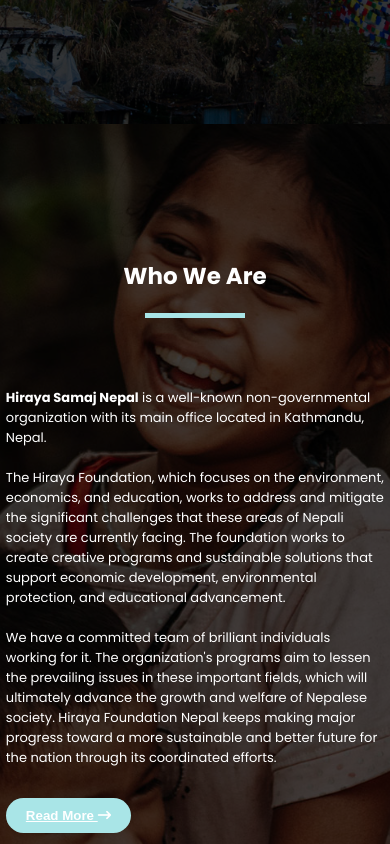
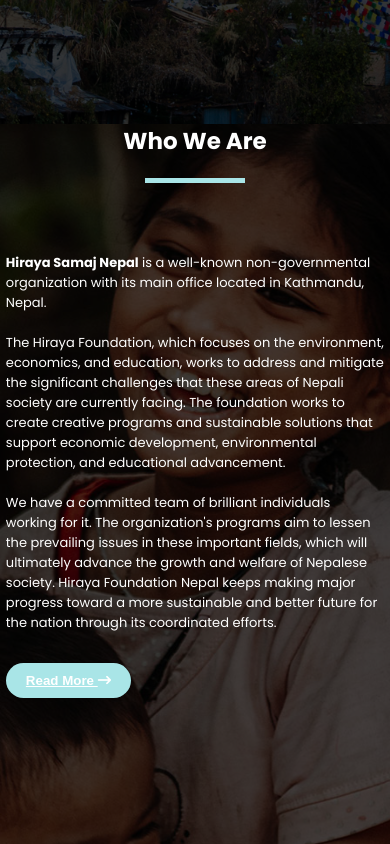
Before and after one commit to Satish463143/NGO_website, a React (Vite) app in the folder frontend/: page / in a window 390 px wide. Shown: the part 720-1564 px from the top of the page. Built offline with nearby package versions, Linux system fonts and the light colour scheme; no server answers; a web font is replaced by a local one.

Commit message:
work on responsive

```diff
--- a/frontend/src/component/Banner_2/Banner_2.css
+++ b/frontend/src/component/Banner_2/Banner_2.css
@@ -1,18 +1,21 @@
 .banner_2{
     display: flex;
-    height: 100vh;
+    height: 100%;
     width: 100%;
-    display: flex;
     justify-content: center;
     gap: 50px;
     align-items: center;
     flex-direction: column;
 }
+.banner_bg{
+    width: 100%;
+    height: 100vh;
+    min-height: 900px;
+}
 .banner_2_grid{
     display: grid;
     grid-template-columns: 45% 45%;
     justify-content: space-between;
-
     width: 100%;
 }
 .banner_2_grid button{
@@ -40,16 +43,20 @@
     height: auto;
     position: relative;
 }
-@media (max-width:600px){
+@media (max-width:800px){
+    .banner_2_img{
+        display: none;
+    }
     .banner_2_grid{
         grid-template-columns: 100%;
     }
+}
+@media (max-width:600px){
+
     .banner_2_grid p{
         font-size: 13px;
     }
-    .banner_2_img{
-        display: none;
-    }
+
     .banner_2 h1{
         font-size: 23px;
     }
--- a/frontend/src/component/Banner_2/Banner_2.jsx
+++ b/frontend/src/component/Banner_2/Banner_2.jsx
@@ -7,7 +7,7 @@
 
 const Banner_2 = () => {
   return (
-    <div className='banner'>
+    <div className='banner banner_bg'>
       <img className="desktopImg" src={nepalvillage} alt="" />
       <img className="mobileImg" src={nepalvillage} alt="" />
       <div className='bananere_ovelay'></div>
--- a/frontend/src/component/Gallery/Gallery.css
+++ b/frontend/src/component/Gallery/Gallery.css
@@ -29,3 +29,13 @@
     font-weight: 600;
     text-decoration: underline;
 }
+@media (max-width:800px){
+    .gallery_grid img {
+        width: calc(40% - 20px);
+    }
+}
+@media (max-width:600px){
+    .gallery_grid img {
+        width: calc(70% - 20px);
+    }
+}
--- a/frontend/src/component/YoutubeVideo/YoutubeVideo.css
+++ b/frontend/src/component/YoutubeVideo/YoutubeVideo.css
@@ -8,7 +8,7 @@
 .youtubeGrid iframe{
     height: 228px;
     border-radius: 20px;
-    width:400px !important;
+    width:350px !important;
     object-fit: cover;
     flex-shrink: 0;
 }
@@ -24,3 +24,10 @@
 .youtube{
     background: var(--sec_color);
 }
+@media (max-width:600px){
+    .youtubeGrid iframe{
+        height: 140px;
+        border-radius: 20px;
+        width:250px !important;
+    }
+}
--- a/frontend/src/component/YoutubeVideo/YoutubeVideo.jsx
+++ b/frontend/src/component/YoutubeVideo/YoutubeVideo.jsx
@@ -13,7 +13,7 @@
   }
 
   return (
-    <div className='youtube' style={{ padding: '40px' }}>
+    <div className='youtube' style={{ padding: '40px 0' }}>
       <div className='containeer'>
         <h1 style={{ textAlign: 'center' }}>Stories of Change: Our Work in Action</h1>
         <div style={{ width: '150px', height: '5px', background: 'var(--pri_color)', margin: '20px auto 40px auto', }}></div>
```
